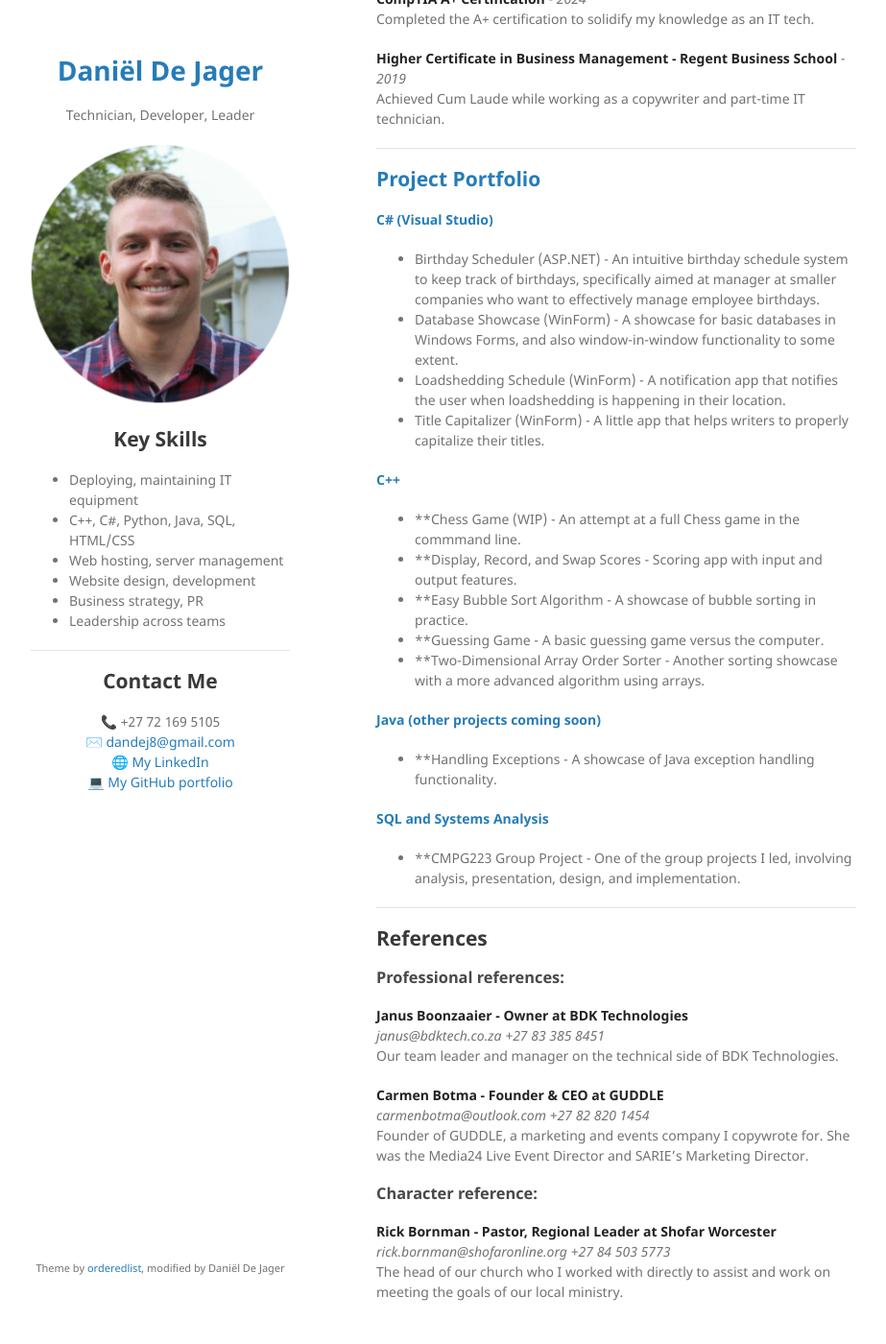
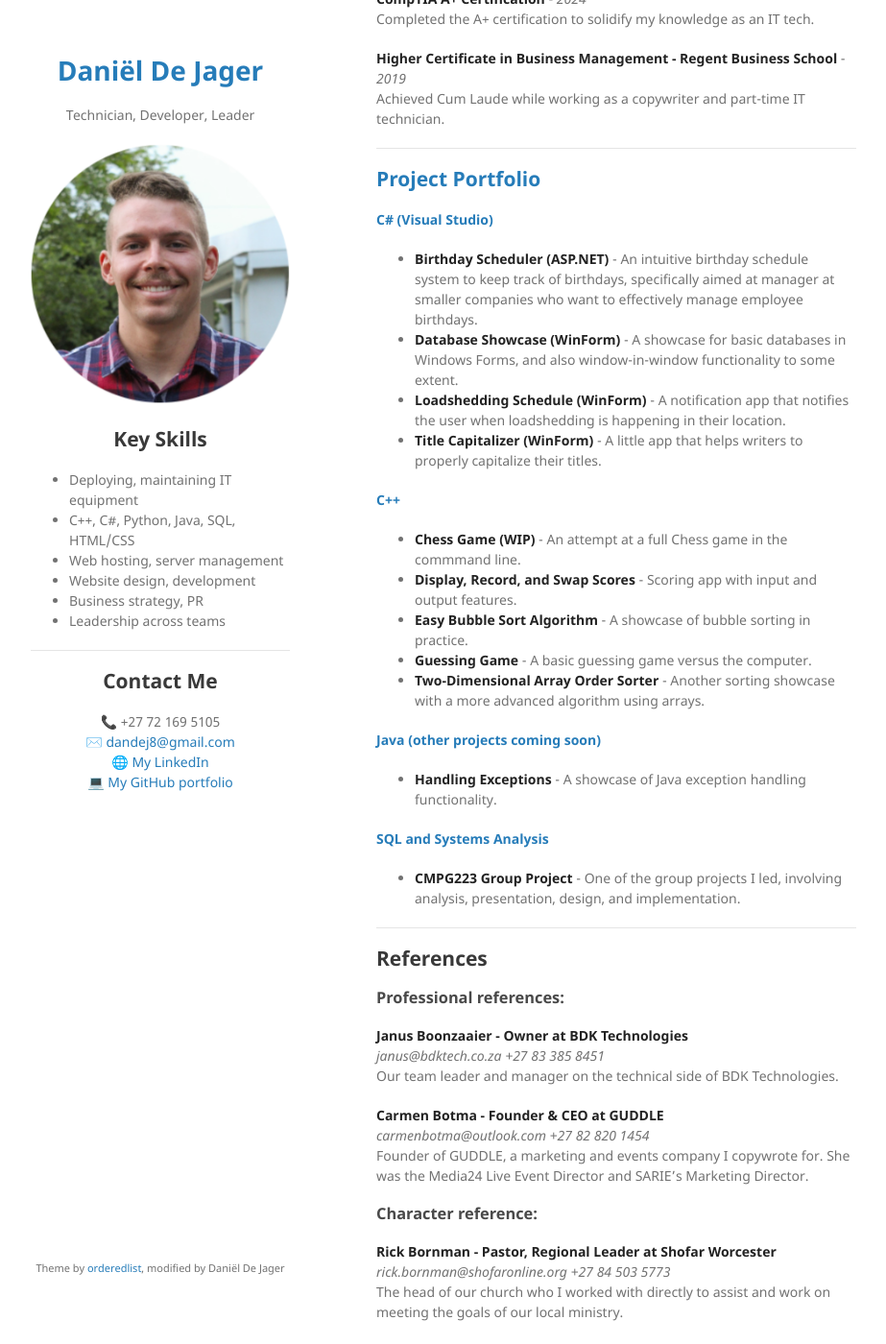
Before and after one commit to TenHunt/tenhunt.github.io, a Jekyll site: the page built from index.md, in a window 1280 px wide and 1400 px high, scrolled down 1074 px. Shown: the whole window at 96% size, without its empty margins (178-1101 px from the left). Built offline with Jekyll 4.4.1, drawn with Linux system fonts in a browser that asks for light colours.

Commit message:
List working now

```diff
--- a/index.md
+++ b/index.md
@@ -48,23 +48,23 @@ Achieved Cum Laude while working as a copywriter and part-time IT technician.
 ## [Project Portfolio](https://github.com/TenHunt/Portfolio/tree/main)
 
 **[C# (Visual Studio)](https://github.com/TenHunt/Portfolio/tree/main/C%23%20(Visual%20Studio))**
-* Birthday Scheduler (ASP.NET) - An intuitive birthday schedule system to keep track of birthdays, specifically aimed at manager at smaller companies who want to effectively manage employee birthdays.
-* Database Showcase (WinForm) - A showcase for basic databases in Windows Forms, and also window-in-window functionality to some extent.
-* Loadshedding Schedule (WinForm) - A notification app that notifies the user when loadshedding is happening in their location.
-* Title Capitalizer (WinForm) - A little app that helps writers to properly capitalize their titles.
+* **Birthday Scheduler (ASP.NET)** - An intuitive birthday schedule system to keep track of birthdays, specifically aimed at manager at smaller companies who want to effectively manage employee birthdays.
+* **Database Showcase (WinForm)** - A showcase for basic databases in Windows Forms, and also window-in-window functionality to some extent.
+* **Loadshedding Schedule (WinForm)** - A notification app that notifies the user when loadshedding is happening in their location.
+* **Title Capitalizer (WinForm)** - A little app that helps writers to properly capitalize their titles.
 
 **[C++](https://github.com/TenHunt/Portfolio/tree/main/C%2B%2B)**
-* **Chess Game (WIP) - An attempt at a full Chess game in the commmand line.
-* **Display, Record, and Swap Scores - Scoring app with input and output features.
-* **Easy Bubble Sort Algorithm - A showcase of bubble sorting in practice.
-* **Guessing Game - A basic guessing game versus the computer.
-* **Two-Dimensional Array Order Sorter - Another sorting showcase with a more advanced algorithm using arrays.
+* **Chess Game (WIP)** - An attempt at a full Chess game in the commmand line.
+* **Display, Record, and Swap Scores** - Scoring app with input and output features.
+* **Easy Bubble Sort Algorithm** - A showcase of bubble sorting in practice.
+* **Guessing Game** - A basic guessing game versus the computer.
+* **Two-Dimensional Array Order Sorter** - Another sorting showcase with a more advanced algorithm using arrays.
 
 **[Java (other projects coming soon)](https://github.com/TenHunt/Portfolio/tree/main/Java)**
-* **Handling Exceptions - A showcase of Java exception handling functionality.
+* **Handling Exceptions** - A showcase of Java exception handling functionality.
 
 **[SQL and Systems Analysis](https://github.com/TenHunt/Portfolio/tree/main/SQL%20(Oracle))**
-* **CMPG223 Group Project - One of the group projects I led, involving analysis, presentation, design, and implementation.
+* **CMPG223 Group Project** - One of the group projects I led, involving analysis, presentation, design, and implementation.
 
 * * *
 
```
